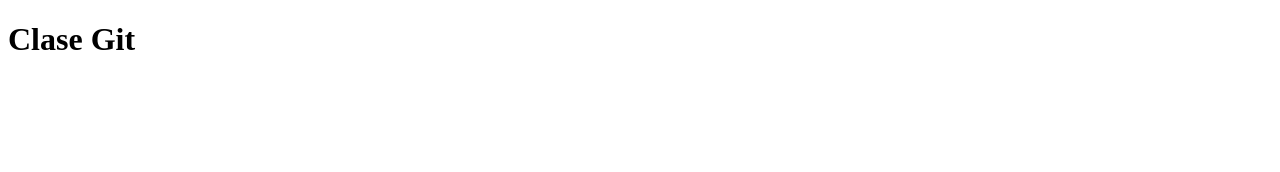
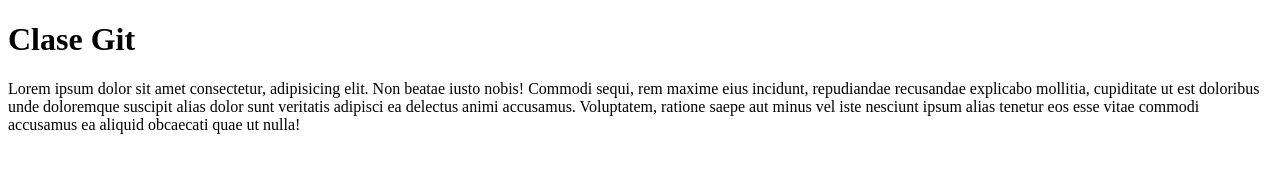
Before and after one commit to Gustav-Br/Prueba-Git, a plain HTML site: page index.html in a window 1280 px wide. Drawn offline with Linux system fonts and the light colour scheme.

Commit message:
agregado parrafo

```diff
--- a/index.html
+++ b/index.html
@@ -9,6 +9,11 @@
 <body>
 
     <h1>Clase Git</h1>
+    <p>Lorem ipsum dolor sit amet consectetur, adipisicing elit. Non beatae iusto nobis! Commodi sequi, rem maxime eius incidunt, repudiandae recusandae explicabo mollitia,
+        cupiditate ut est doloribus unde doloremque suscipit alias dolor sunt veritatis adipisci ea delectus animi accusamus. Voluptatem, ratione saepe aut minus vel iste
+        nesciunt ipsum alias tenetur eos
+        esse vitae commodi accusamus ea aliquid obcaecati
+        quae ut nulla!</p>
 
 </body>
 </html>
```
